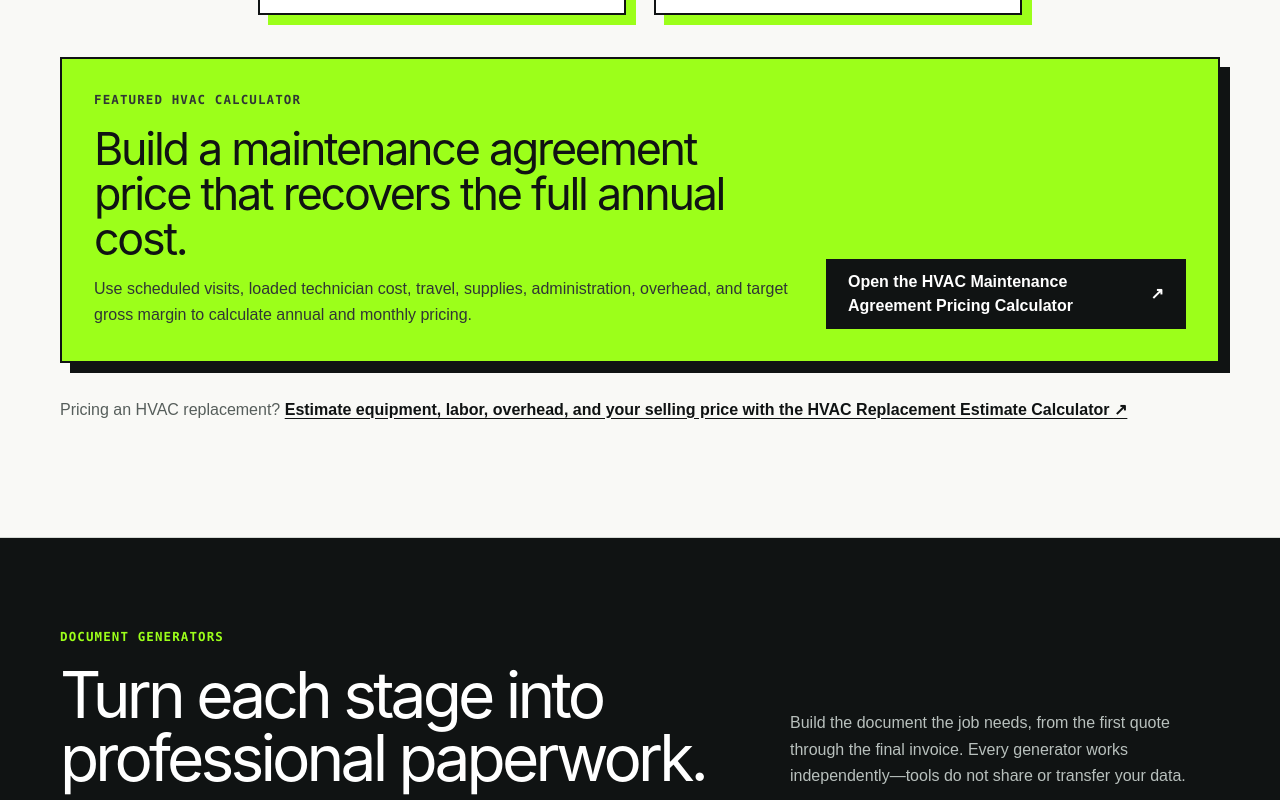
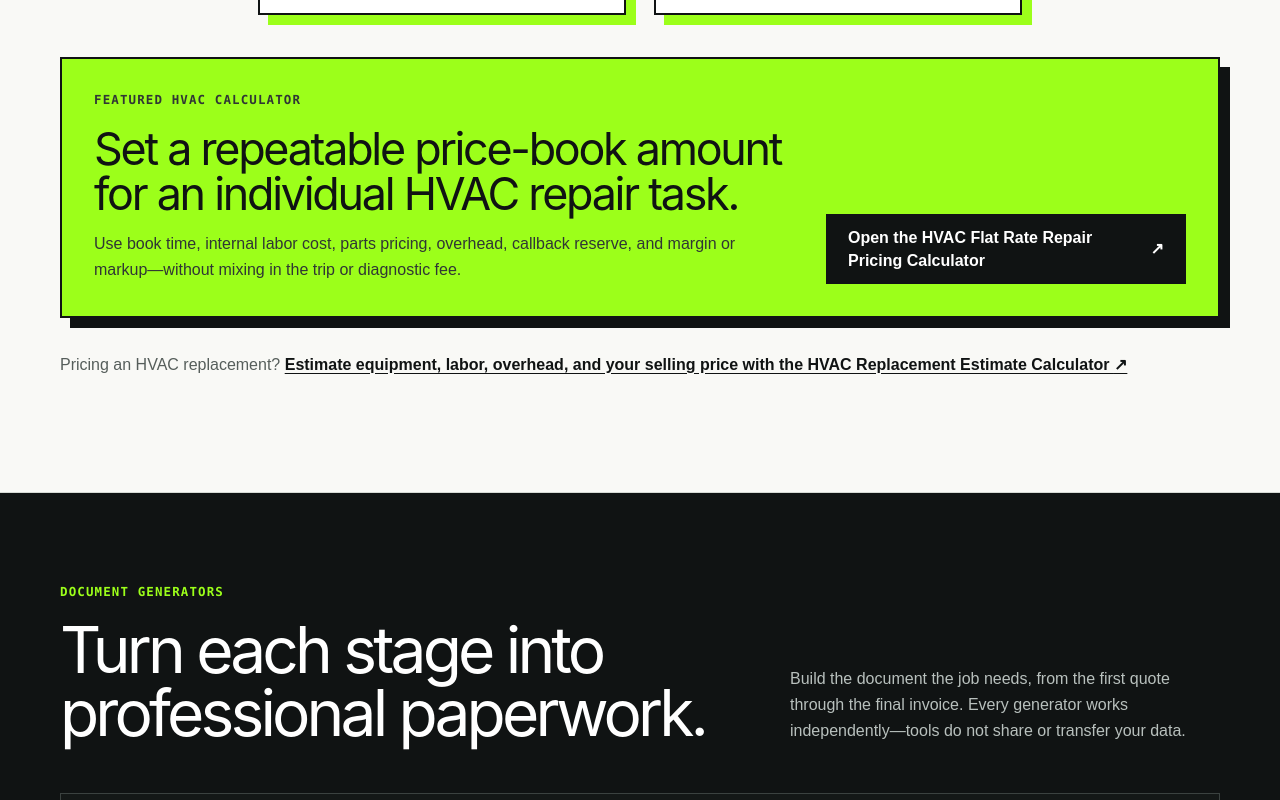
Before and after one commit to jakevans90/jakegenerates, a Next.js app: page / in a window 1280 px wide. Shown: the part 2260-3060 px from the top of the page. Built offline with nearby package versions, Linux system fonts and the light colour scheme; no server answers.

Commit message:
Feature HVAC flat rate repair calculator

```diff
--- a/src/app/page.tsx
+++ b/src/app/page.tsx
@@ -41,13 +41,13 @@ export default function Home() {
           <TrackedToolLink className="calculator-button" href={calculator.url} toolName={calculator.name} toolCategory="calculator">{calculator.cta} <span aria-hidden="true">↗</span><span className="sr-only"> (opens in a new tab)</span></TrackedToolLink>
         </article>)}
       </div>
-      <article className="calculator-featured-link" aria-labelledby="maintenance-calculator-title">
+      <article className="calculator-featured-link" aria-labelledby="flat-rate-calculator-title">
         <div>
           <p className="kicker">Featured HVAC calculator</p>
-          <h3 id="maintenance-calculator-title">Build a maintenance agreement price that recovers the full annual cost.</h3>
-          <p>Use scheduled visits, loaded technician cost, travel, supplies, administration, overhead, and target gross margin to calculate annual and monthly pricing.</p>
+          <h3 id="flat-rate-calculator-title">Set a repeatable price-book amount for an individual HVAC repair task.</h3>
+          <p>Use book time, internal labor cost, parts pricing, overhead, callback reserve, and margin or markup—without mixing in the trip or diagnostic fee.</p>
         </div>
-        <TrackedToolLink className="calculator-button" href="https://hvac-maintenance.jakegenerates.com/" toolName="HVAC Maintenance Agreement Pricing Calculator" toolCategory="calculator">Open the HVAC Maintenance Agreement Pricing Calculator <span aria-hidden="true">↗</span><span className="sr-only"> (opens in a new tab)</span></TrackedToolLink>
+        <TrackedToolLink className="calculator-button" href="https://hvac-flat-rate.jakegenerates.com/" toolName="HVAC Flat Rate Repair Pricing Calculator" toolCategory="calculator">Open the HVAC Flat Rate Repair Pricing Calculator <span aria-hidden="true">↗</span><span className="sr-only"> (opens in a new tab)</span></TrackedToolLink>
       </article>
       <p className="calculator-trade-link">Pricing an HVAC replacement? <TrackedToolLink href="https://hvac-replacement.jakegenerates.com/" toolName="HVAC Replacement Estimate Calculator" toolCategory="calculator">Estimate equipment, labor, overhead, and your selling price with the HVAC Replacement Estimate Calculator <span aria-hidden="true">↗</span><span className="sr-only"> (opens in a new tab)</span></TrackedToolLink></p>
     </div></section>
--- a/src/data/tools.ts
+++ b/src/data/tools.ts
@@ -36,6 +36,7 @@ export const tools: readonly Tool[] = [
   { id: "break-even-calculator", name: "Break-Even Calculator", category: "calculator", question: "What do I need to break even?", description: "See how many jobs, how much revenue, or how many billable hours you need to cover costs and hit a profit target.", features: ["Per-job break-even", "Billable-hours break-even", "Contribution margin", "Target-profit jobs, hours & revenue", "Local draft recovery"], cta: "Calculate Break-Even", url: "https://break-even.jakegenerates.com/", professions: allProfessions },
   { id: "job-profit-calculator", name: "Job Profit Calculator", category: "calculator", question: "What did the job actually make?", description: "See what a job actually made after labor, parts, subcontractors, travel, processing fees, and overhead.", features: ["Full job cost", "Profit & margin", "Break-even revenue", "Target pricing"], cta: "Calculate Job Profit", url: "https://job-profit.jakegenerates.com/", professions: allProfessions },
   { id: "hvac-service-call-price-calculator", name: "HVAC Service Call Price Calculator", category: "calculator", question: "What should this service call cost?", description: "Price an HVAC service call with labor, travel, minimum charges, after-hours premiums, materials, parts, and tax.", features: ["Labor & travel", "Minimum charges", "After-hours premiums", "Materials, parts & tax"], cta: "Price an HVAC Service Call", url: "https://hvac-service-call.jakegenerates.com/", professions: ["hvac"], professionSpecific: "hvac" },
+  { id: "hvac-flat-rate-repair-pricing-calculator", name: "HVAC Flat Rate Repair Pricing Calculator", category: "calculator", question: "What should this repair task cost in my price book?", description: "Set a reusable flat-rate amount for one HVAC repair task using book time, labor cost, parts pricing, overhead, callback reserve, and margin or markup.", features: ["Book time & labor basis", "Parts markup or direct sell price", "Overhead & callback reserve", "Member & after-hours pricing", "Margin & markup results"], cta: "Price an HVAC Repair Task", url: "https://hvac-flat-rate.jakegenerates.com/", professions: ["hvac"], professionSpecific: "hvac" },
   { id: "hvac-maintenance-agreement-price-calculator", name: "HVAC Maintenance Agreement Pricing Calculator", category: "calculator", question: "What should this maintenance agreement cost?", description: "Price recurring HVAC maintenance agreements using visits, labor, travel, materials, parts allowances, overhead, and target margin.", features: ["Visits & labor", "Travel & routine materials", "Annual parts allowance", "Fixed or percentage overhead", "Margin or markup pricing"], cta: "Price an HVAC Maintenance Agreement", url: "https://hvac-maintenance.jakegenerates.com/", professions: ["hvac"], professionSpecific: "hvac" },
   { id: "hvac-replacement-estimate-calculator", name: "HVAC Replacement Estimate Calculator", category: "calculator", question: "What should I charge for this replacement?", description: "Estimate HVAC replacement cost, recommended selling price, profit, and margin from equipment, labor, materials, subcontractors, overhead, and other job costs.", features: ["Equipment & accessories", "Primary & helper labor", "Removal, permits & logistics", "Fixed or percentage overhead", "Margin, markup & quote comparison"], cta: "Estimate an HVAC Replacement", url: "https://hvac-replacement.jakegenerates.com/", professions: ["hvac"], professionSpecific: "hvac" },
   { id: "service-quote-generator", name: "Service Quote Generator", category: "generator", value: "Price the work and send a polished quote.", description: "Build itemized service quotes with your branding, clear totals, and a professional PDF ready to share.", features: ["Parts & labor", "Pricing & tax", "Branded PDF"], cta: "Create a Quote", url: "https://service-quotes.jakegenerates.com/", professions: allProfessions },
@@ -46,7 +47,7 @@ export const tools: readonly Tool[] = [
 ];
 
 export const professions: readonly Profession[] = [
-  { slug: "hvac", name: "HVAC", cardDescription: "Price service calls, maintenance agreements, and replacement work, then manage the paperwork around every HVAC job.", description: "Pricing calculators and service-document tools for HVAC contractors, from labor rates and service-call pricing to maintenance agreements, replacement estimates, quotes, reports, and invoices.", metaDescription: "Free HVAC pricing calculators for service calls, maintenance agreements, and replacement estimates, plus quote, report, and invoice tools for contractors.", specificToolsTitle: "HVAC-specific tools" },
+  { slug: "hvac", name: "HVAC", cardDescription: "Price service calls, flat-rate repairs, maintenance agreements, and replacement work, then manage the paperwork around every HVAC job.", description: "Pricing calculators and service-document tools for HVAC contractors, from labor rates, service-call fees, and flat-rate repair tasks to maintenance agreements, replacement estimates, quotes, reports, and invoices.", metaDescription: "Free HVAC pricing calculators for service calls, flat-rate repairs, maintenance agreements, and replacement estimates, plus quote, report, and invoice tools.", specificToolsTitle: "HVAC-specific tools" },
   { slug: "electricians", name: "Electricians", cardDescription: "Price electrical work and create clear customer-ready documents.", description: "Pricing and paperwork tools for electrical service businesses, including labor rates, job costing, quotes, change orders, service reports, and invoices.", metaDescription: "Free pricing, job-costing, quote, change-order, report, and invoice tools for electricians and electrical service businesses." },
   { slug: "plumbers", name: "Plumbers", cardDescription: "Work out profitable pricing and keep plumbing paperwork organized.", description: "Practical calculators and document tools for plumbing service businesses, covering pricing, job costing, agreements, service work, and invoicing.", metaDescription: "Free pricing calculators and professional document generators for plumbers and plumbing service businesses." },
   { slug: "handyman", name: "Handyman", cardDescription: "Handle pricing and paperwork for repairs, projects, and service calls.", description: "Simple pricing and paperwork tools for handyman businesses handling repairs, small projects, service calls, and customer documentation.", metaDescription: "Free pricing, estimating, quote, service-document, and invoice tools for handyman businesses." },
```
